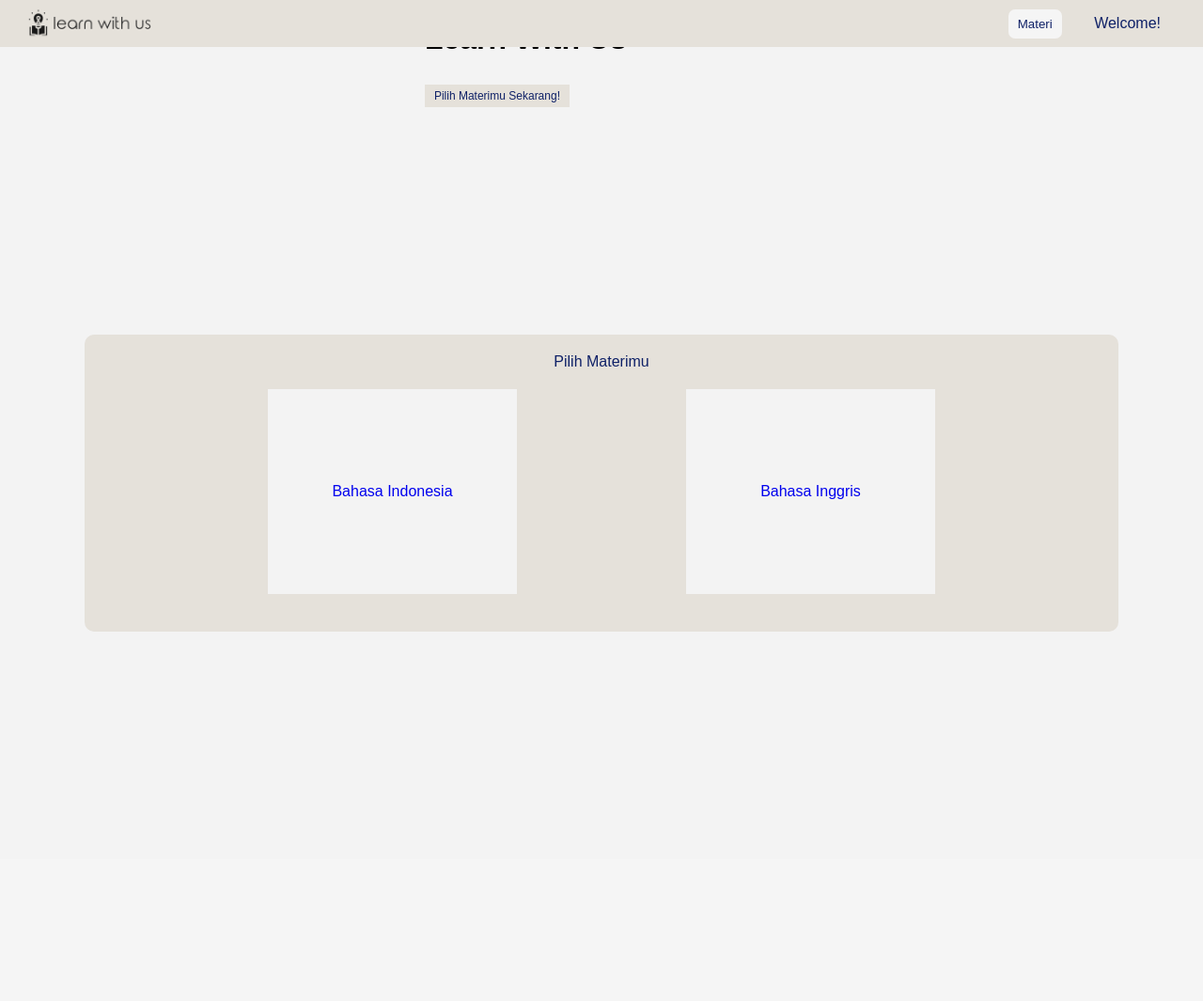
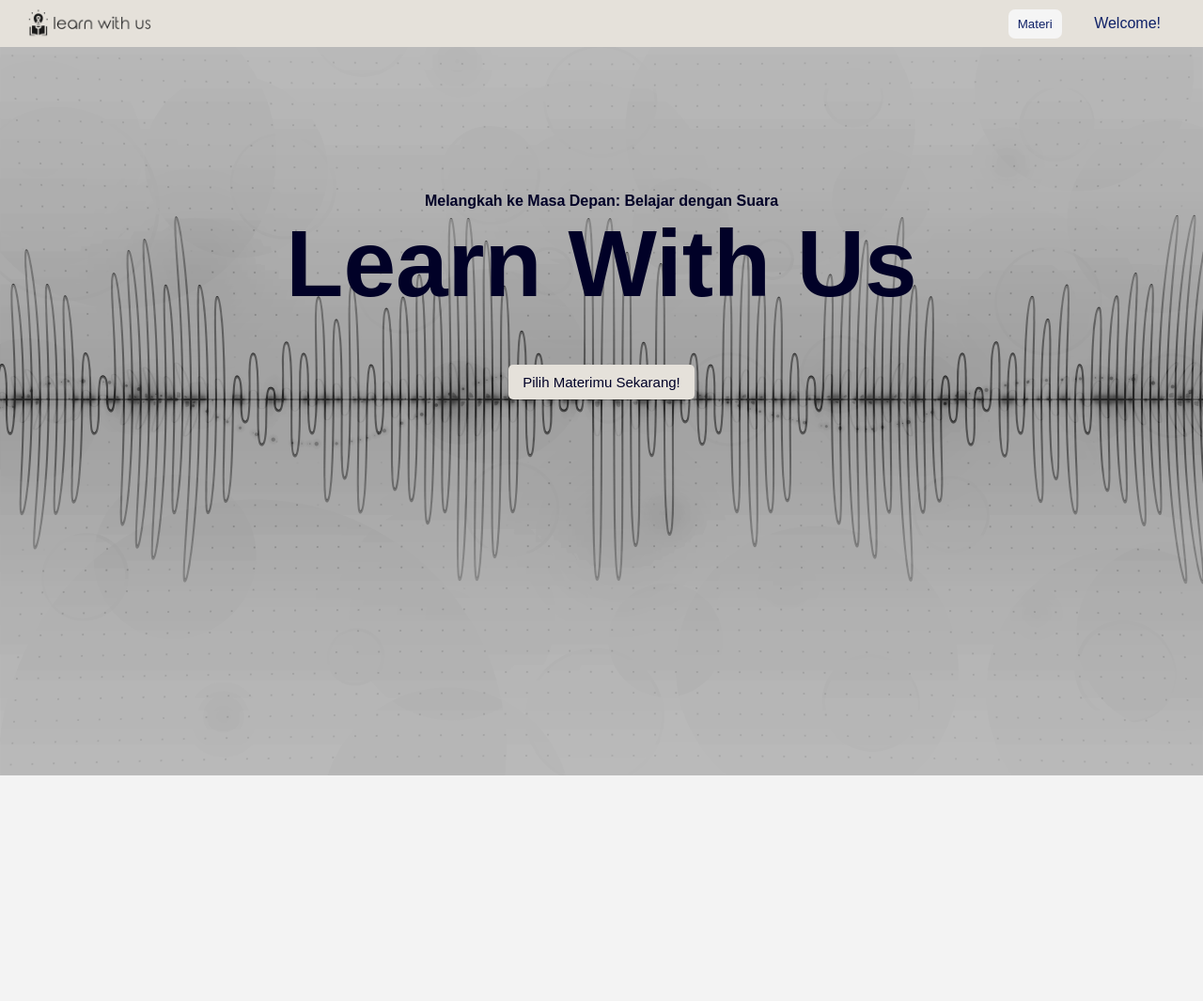
Before and after one commit to YertodimaNzk/test_skripsi, a Flask app: page /homepage in a window 1280 px wide. Shown: the top 1065 px of the page at 94% size. Before the commit the page ends 672 px from the top, so only its background shows below. Run offline with Flask 3, Linux system fonts and the light colour scheme.

Commit message:
Update design homepage.css

```diff
--- a/webtest/static/style/homepage.css
+++ b/webtest/static/style/homepage.css
@@ -61,6 +61,22 @@
     margin-right: 30px;
 }
 
+.image {
+    margin-top: 25px;
+    width: 100vw;
+    height: 100vh;
+    background-image: url('../image/background.png');
+    background-size: cover;
+    background-position: center;
+}
+
+.overlay{
+    display: flex;
+    flex-direction: column;
+    justify-content: center;
+    align-items: center;
+}
+
 .content{
     display: flex;
     flex-direction: row;
@@ -68,33 +84,27 @@
     align-items: center;
 }
 
-.left-section-content{
-    margin-top: 200px;
-    margin-left: 150px;
+.content-title{
+    font-weight: bolder;
+    color: #010127;
+    font-size: 100px;
+    margin-bottom: 50px;
 }
 
 .content-text{
+    margin-top: 180px;
     font-weight: bold;
-    color: #27374D;
-    margin-bottom: 5px;
+    color: #010127;
 }
 
 .content-button{
-    margin-top: 30px;
     border: none;
+    border-radius: 5px;
     background-color: #E5E1DA;
-    color: #0F2167;
-    font-size: 12px;
-    padding: 5px 10px 5px 10px;
+    color: #010127;
+    font-size: 15px;
+    padding: 10px 15px 10px 15px;
     cursor: pointer;
-}
-
-.right-section-content{
-    margin-top: 130px;
-}
-
-.picture-content{
-    width: 400px;
 }
 
 .main{
```
